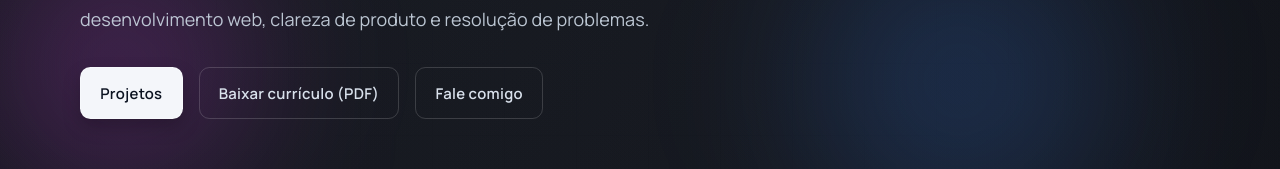
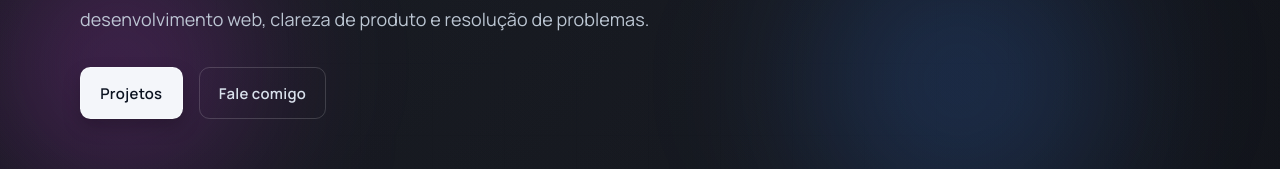
Before and after one commit to athirson55/PORTPAGE, a React (Vite) app: page / in a window 1280 px wide. Shown: the part 513-682 px from the top of the page. Built offline with nearby package versions, Linux system fonts and the light colour scheme; no server answers.

Commit message:
chore(ui): remover botão 'Baixar currículo' do HeroSection

```diff
--- a/src/components/HeroSection.jsx
+++ b/src/components/HeroSection.jsx
@@ -72,14 +72,7 @@ export default function HeroSection() {
             >
               Projetos
             </a>
-            <a
-              href={`${import.meta.env.BASE_URL}curriculo-athirson-silva.pdf`}
-              target="_blank"
-              rel="noreferrer"
-              className="button-secondary w-full justify-center sm:w-auto"
-            >
-              Baixar currículo (PDF)
-            </a>
+            {/* Botão de currículo removido conforme solicitado */}
             <a
               href="#contact"
               className="button-secondary w-full justify-center sm:w-auto"
```
